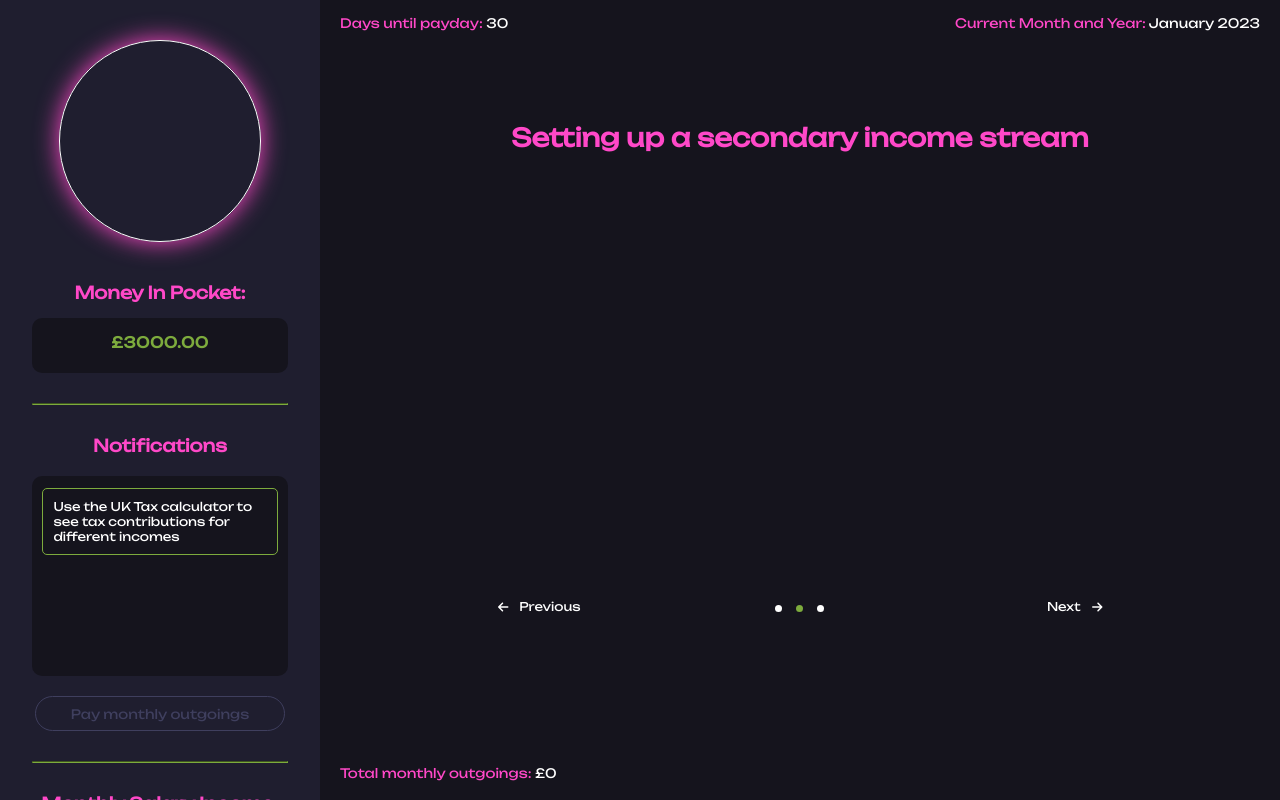
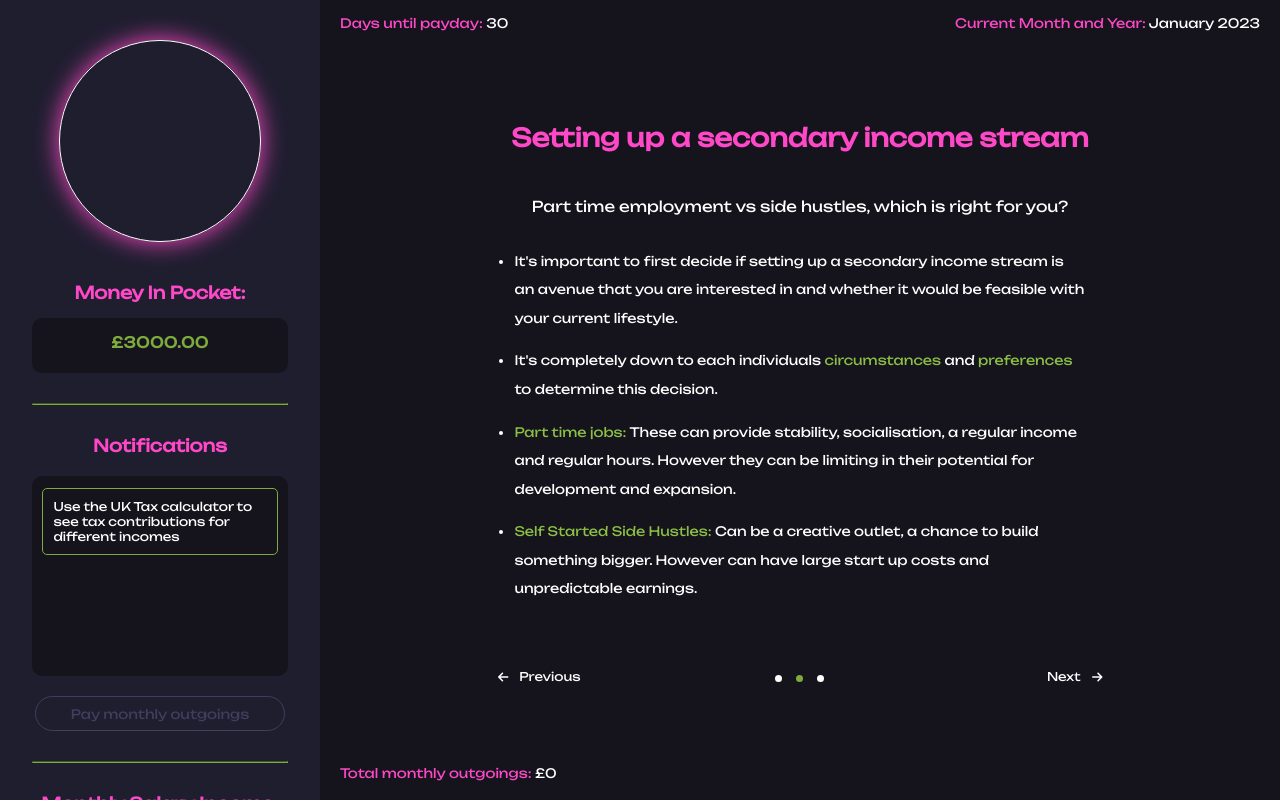
Before and after one commit to lucyscanlon/FinanceGame, a Vue app: page / in a window 1280 px wide. Built offline with nearby package versions, Linux system fonts and the light colour scheme.

Commit message:
added second slide to income streams introduction page

```diff
--- a/src/components/MainGame/InformationPages/IncomeStreamsIntroduction.vue
+++ b/src/components/MainGame/InformationPages/IncomeStreamsIntroduction.vue
@@ -23,7 +23,18 @@
           </ul>
         </div>
       </div>
-      <div :class="currentSlide !== 1 && 'pensionSlideInactive'" class="incomestreams-slidecontainer"></div>
+      <div :class="currentSlide !== 1 && 'pensionSlideInactive'" class="incomestreams-slidecontainer">
+        <p>Part time employment vs side hustles, which is right for you?</p>
+        <div class="rentintro-list">
+          <ul>
+            <li>It's important to first decide if setting up a secondary income stream is an avenue that you are interested in and whether it would be feasible with your current lifestyle.</li>
+            <li>It's completely down to each individuals <span class="colour-green">circumstances</span> and <span class="colour-green">preferences</span> to determine this decision.</li>
+            <li><span class="colour-green">Part time jobs:</span> These can provide stability, socialisation, a regular income and regular hours. However they can be limiting in their potential for development and expansion.</li>
+            <li><span class="colour-green">Self Started Side Hustles:</span> Can be a creative outlet, a chance to build something bigger. However can have large start up costs and unpredictable earnings.</li>
+
+          </ul>
+        </div>
+      </div>
       <div :class="currentSlide !== 2 && 'pensionSlideInactive'" class="incomestreams-slidecontainer">
         <p>Would you like to set up a secondary income stream?</p>
         <div class="incomestreams-choices-container">
--- a/src/styles/style.css
+++ b/src/styles/style.css
@@ -1943,7 +1943,7 @@ input[type="number"] {
 /* income streams */
 
 .incomestreams-slidecontainer {
-  min-height: 400px;
+  min-height: 470px;
 }
 
 
```
